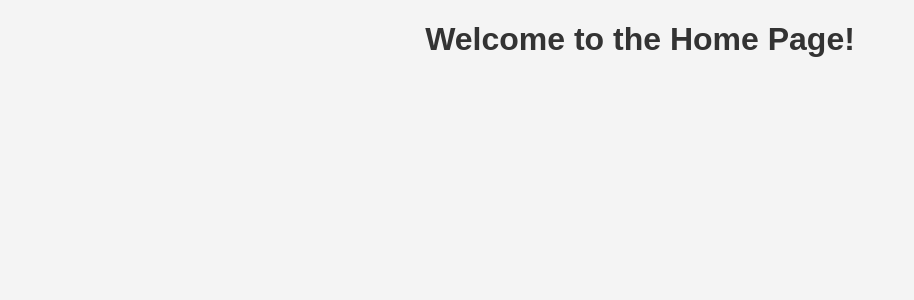
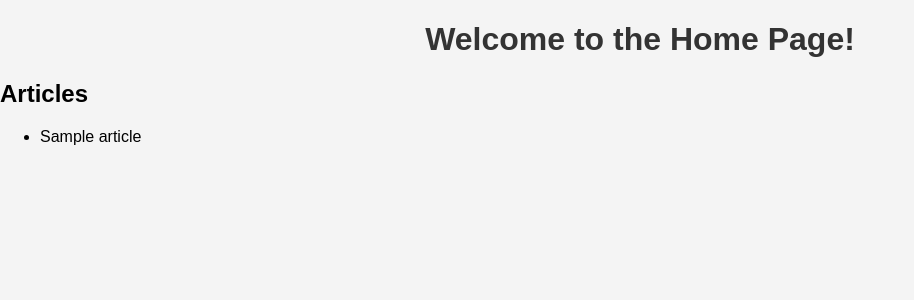
Before and after one commit to MarkAbdillaMifsud/roadmap.sh-Projects, a Flask app: template Python Projects/Personal Blog/app/templates/home.html in a window 1280 px wide. Shown: the top 300 px of the page, without its empty margins (0-914 px from the left). Run offline with Flask 3, Linux system fonts and the light colour scheme; the template is opened without the code that fills it: most values are stand-ins (such as "Sample title", 1, 10 or a date in 2020).

Commit message:
Created basic webpage implementation for articles

```diff
--- a/Python Projects/Personal Blog/app/app.py
+++ b/Python Projects/Personal Blog/app/app.py
@@ -6,6 +6,7 @@ app = Flask(__name__, static_folder='static')
 @app.route('/')
 def home():
     articles = load_article_files()
+    print("Articles loaded:", articles)
     return render_template('home.html', articles=articles)
 
 @app.route('/about')
--- a/Python Projects/Personal Blog/app/article_loader.py
+++ b/Python Projects/Personal Blog/app/article_loader.py
@@ -1,6 +1,11 @@
 import os
+import json
+import frontmatter  # Make sure to install this package with pip if you haven't already
 
-ARTICLES_DIR = 'articles'
+# Get the directory where this file (article_loader.py) is located
+BASE_DIR = os.path.dirname(os.path.abspath(__file__))
+# Since the articles folder is one level up from the app folder, join BASE_DIR with '..' and 'articles'
+ARTICLES_DIR = os.path.join(BASE_DIR, '..', 'articles')
 
 def load_article_files(directory='articles'):
     article_files = [
--- a/Python Projects/Personal Blog/app/templates/home.html
+++ b/Python Projects/Personal Blog/app/templates/home.html
@@ -8,5 +8,13 @@
     </head>
     <body>
         <h1>Welcome to the Home Page!</h1>
+        <h2>Articles</h2>
+        <ul>
+            {% for article in articles %}
+                <li>{{ article }}</li>
+            {% else %}
+                <li>No articles found.</li>
+            {% endfor %}
+        </ul>
     </body>
 </html>
```
Also changed, not shown: Python Projects/Personal Blog/articles/article.md (added, +9 -0 lines), Python Projects/Personal Blog/app/articles/article.md (deleted).
